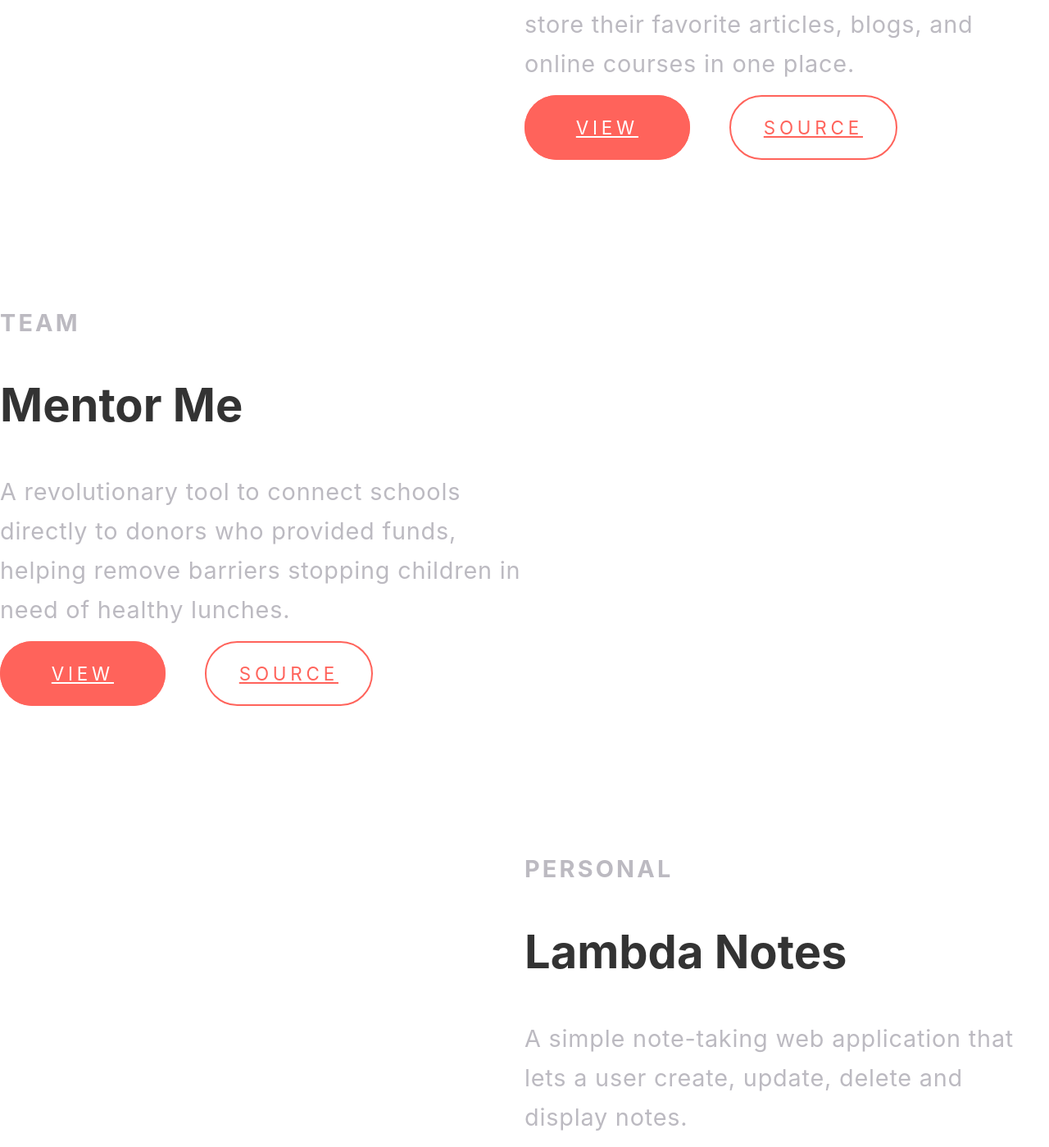
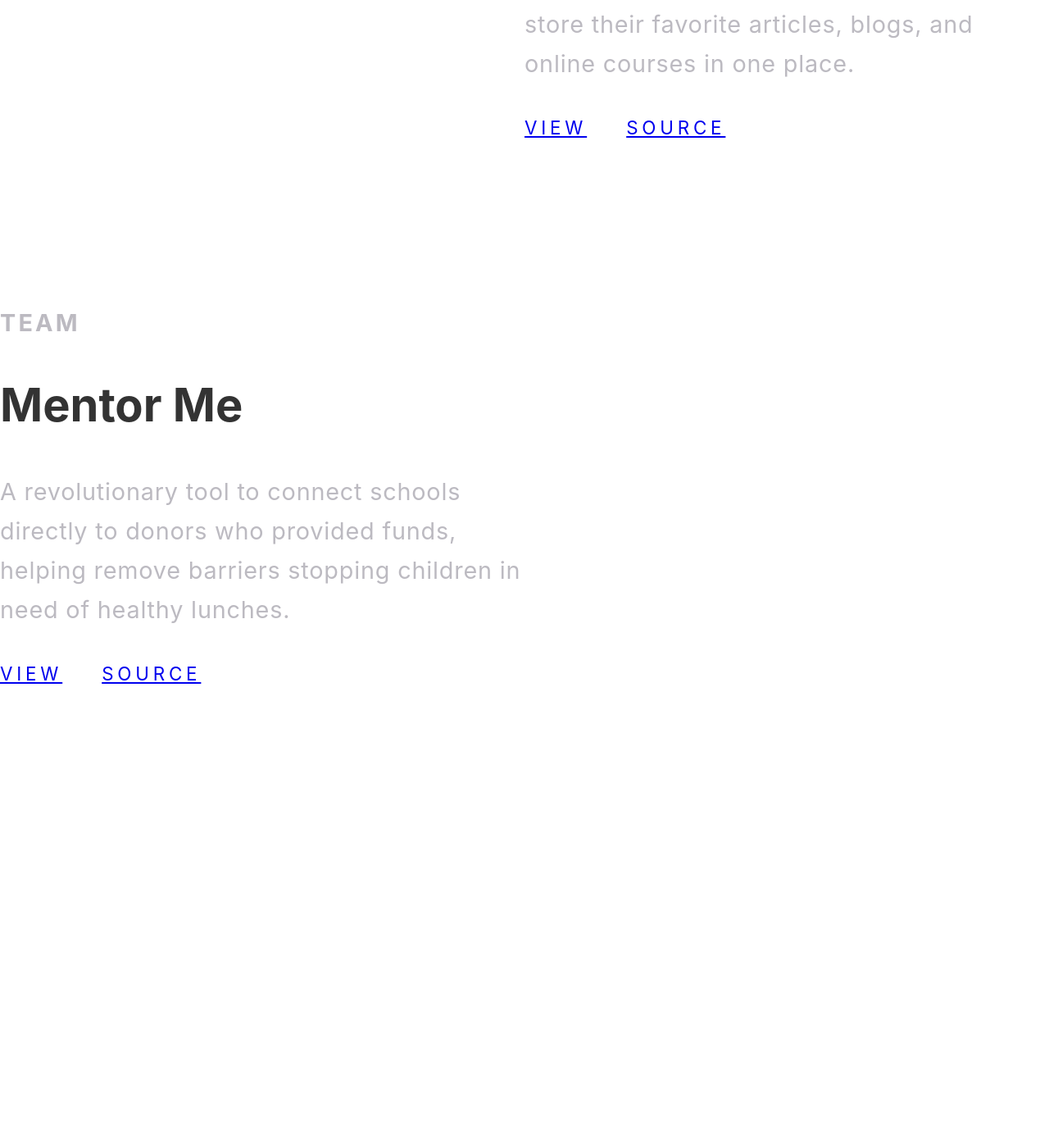
Before and after one commit to Hunter315/hntr.dev, a React (Create React App) app: page / in a window 1280 px wide. Shown: the part 2272-3671 px from the top of the page at 82% size. After the commit the page ends 3275 px from the top, so only its background shows below. Built offline with nearby package versions, Linux system fonts and the light colour scheme.

Commit message:
some style adjustments

```diff
--- a/src/components/Projects/projects.js
+++ b/src/components/Projects/projects.js
@@ -11,7 +11,7 @@ const Projects = () => {
         Here are a few selections of my work as a web developer. You can view my
         other small projects{" "}
         <a
-          href="https://github.com/jsmnglng"
+          href="https://github.com/Hunter315"
           target="_blank"
           rel="noopener noreferrer"
         >
--- a/src/components/Projects/projects.style.js
+++ b/src/components/Projects/projects.style.js
@@ -140,8 +140,9 @@ export const Project = styled.section`
         }
       }
       /* View button */
+      /*
       .app-btn {
-        ${buttonDark}
+
         padding-left: 3.8rem;
         padding-right: 3.8rem;
         @media (max-width: 755px) {
@@ -150,11 +151,12 @@ export const Project = styled.section`
       }
       /* Source button */
       .src-btn {
-        ${buttonLight}
+
         @media (max-width: 755px) {
           padding: 0.5rem 1.8rem;
         }
       }
+
     }
     /* minions illustrations */
     .minions {
--- a/src/components/Projects/staticProjects.js
+++ b/src/components/Projects/staticProjects.js
@@ -24,7 +24,7 @@ const StaticProjectGallery = () => {
           <div className="btn-group">
             <a
               className="app-btn"
-              href="https://learnedadev.netlify.com/"
+              href="https://learned-app.now.sh"
               target="_blank"
               rel="noopener noreferrer"
             >
@@ -32,7 +32,7 @@ const StaticProjectGallery = () => {
             </a>
             <a
               className="src-btn"
-              href="https://github.com/learneda"
+              href="https://github.com/labs11-learned-1/labs11-learned1-FE"
               target="_blank"
               rel="noopener noreferrer"
             >
@@ -62,7 +62,7 @@ const StaticProjectGallery = () => {
           <div className="btn-group">
             <a
               className="app-btn"
-              href="https://luncher-0311.netlify.com/"
+              href="https://epic-meitner-afa3b4.netlify.com/"
               target="_blank"
               rel="noopener noreferrer"
             >
@@ -70,7 +70,7 @@ const StaticProjectGallery = () => {
             </a>
             <a
               className="src-btn"
-              href="https://github.com/build-week-luncher"
+              href="https://github.com/team-mentor-me"
               target="_blank"
               rel="noopener noreferrer"
             >
@@ -94,12 +94,12 @@ const StaticProjectGallery = () => {
         </div>
       </Project>
 
-      <Project>
+      {/* <Project>
         <div className="project-thumbnail">
           {/* <img
             src={require("../../_assets/img/project-lambdanotes.png")}
             alt="lambda notes website"
-          /> */}
+          />
         </div>
 
         <div className="project-description">
@@ -133,10 +133,10 @@ const StaticProjectGallery = () => {
             {/* <img
               src={require("../../_assets/svg/minion-1.svg")}
               alt="4 minions"
-            /> */}
+            />
           </div>
         </div>
-      </Project>
+      </Project> */}
     </ProjectGallery>
   );
 };
```
Also changed, not shown: 1 other file (tests, documents, lock files or other folders).
